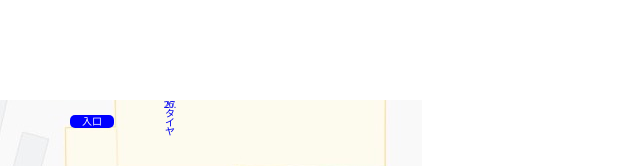
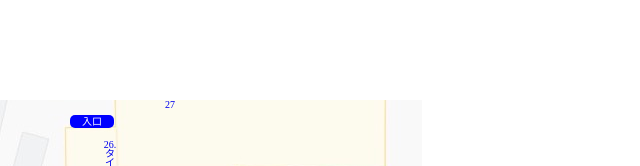
Before and after one commit to RBchaser/ebs-map0306, a plain HTML site: page index.html in a window 1280 px wide. Shown: the top 166 px of the page, 0-640 px from the left. Drawn offline with Linux system fonts and the light colour scheme.

Commit message:
Update style.css

```diff
--- a/style.css
+++ b/style.css
@@ -376,6 +376,9 @@ li{
     font-size:10px;
     line-height:9px;
     width:40px;
+
+    margin-top:40px;
+    margin-left:-60px;
 }
 
 .points27{
```
